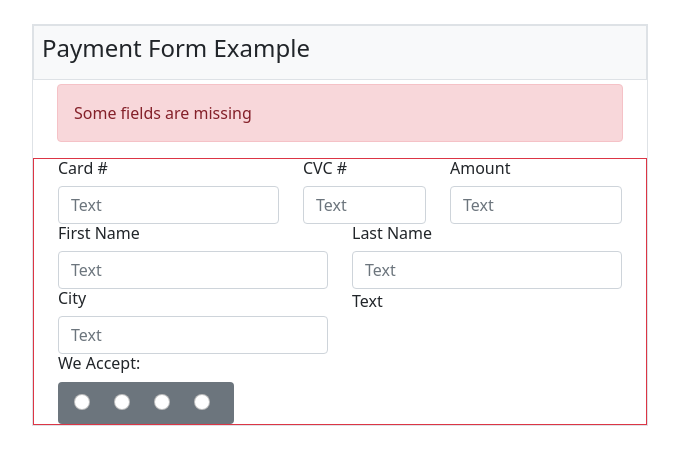
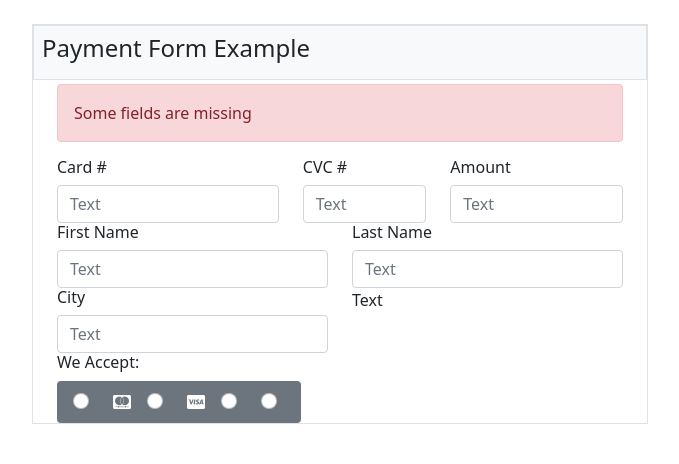
Before and after one commit to fluffbutt1/Miami88-HTML5-Forms-Oliver-Simkovsky-Fork, a plain HTML site: page index.html in a window 1280 px wide. Shown: the whole page, without its empty margins (300-979 px from the left). Drawn offline with nearby package versions, Linux system fonts and the light colour scheme.

Commit message:
added more content

```diff
--- a/index.html
+++ b/index.html
@@ -26,7 +26,7 @@
         <div class="w-auto mx-auto px-4">
           <div class="alert alert-danger">Some fields are missing</div>
         </div>
-        <div class="border border-danger w-80 mx-auto flex-shrink-0 px-4">
+        <div class="w-80 mx-auto flex-shrink-0 px-4">
           <div class="row">
             <div class="col-5">
               <h6>Card #</h6>
@@ -67,6 +67,7 @@
                     id="dot1"
                   />
                 </div>
+                <div class="text-white"><i class="fa-brands fa-cc-mastercard"></i></div>
                 <div class="form-check">
                   <input
                     class="form-check-input"
@@ -75,6 +76,7 @@
                     id="dot1"
                   />
                 </div>
+                <div class="text-white"><i class="fa-brands fa-cc-visa"></i></div>
                 <div class="form-check">
                   <input
                     class="form-check-input"
@@ -98,5 +100,6 @@
         </div>
       </div>
     </div>
+    <script src="https://kit.fontawesome.com/b3149a8cb8.js" crossorigin="anonymous"></script>
   </body>
 </html>
```
